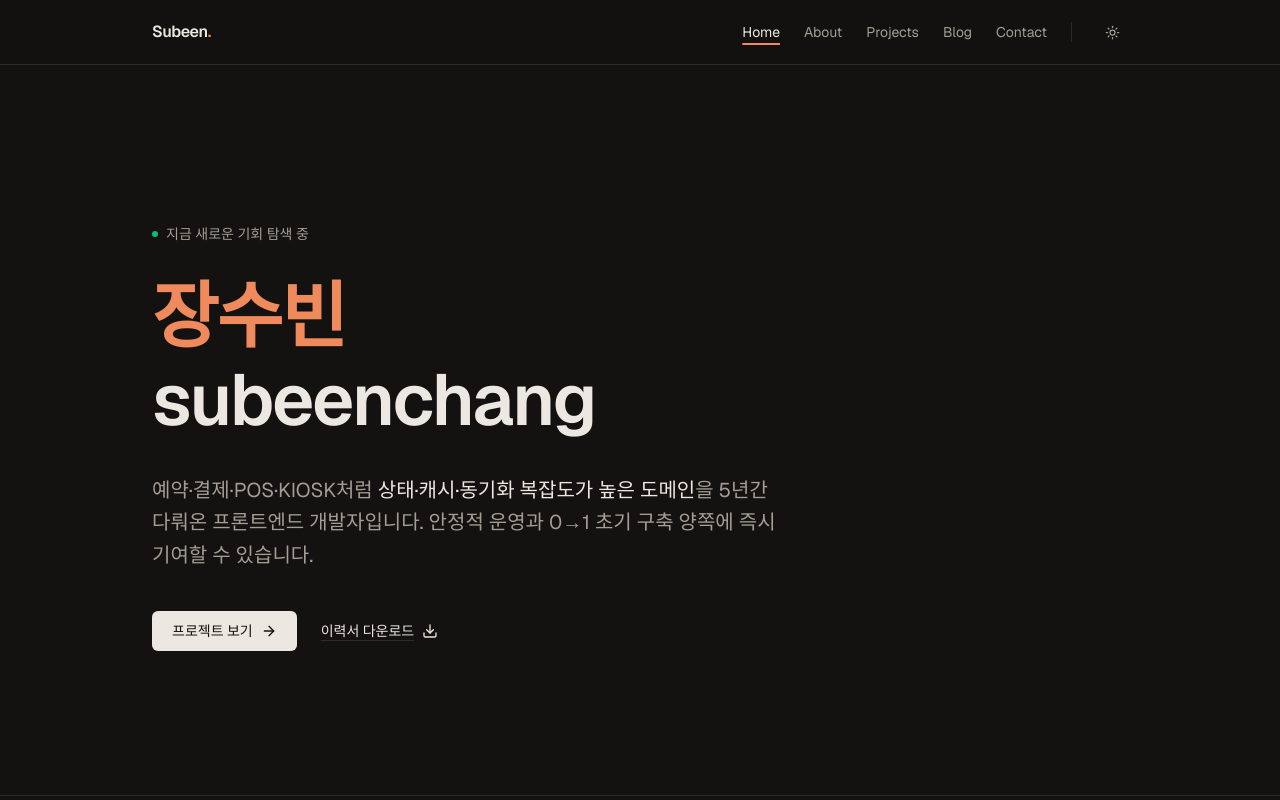
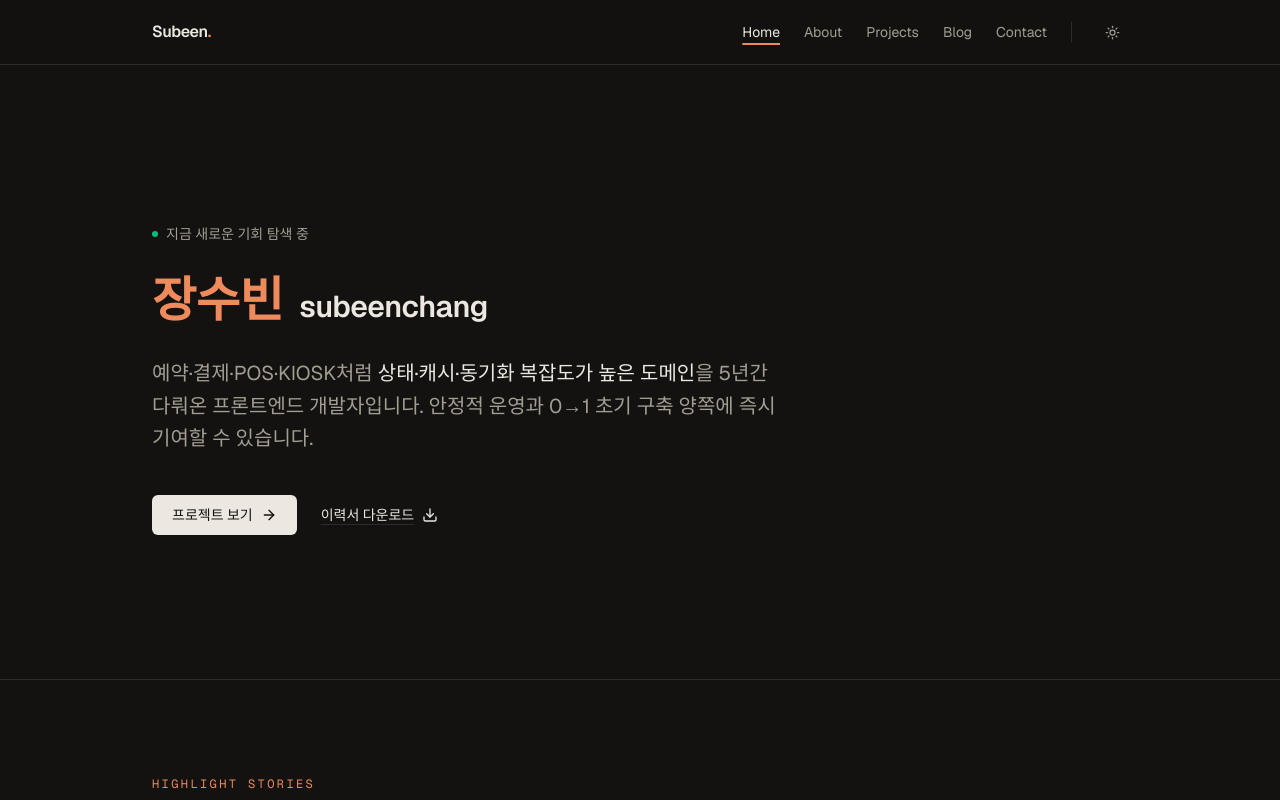
Before and after one commit to shuobyian/portfolio, a Next.js app: page / in a window 1280 px wide. Shown: the top 800 px of the page. Built offline with nearby package versions, Linux system fonts and the light colour scheme; a web font is replaced by a local one.

Commit message:
style(home): 히어로 이름 크기 축소, 영문 이름을 한글 이름 오른쪽에 배치
Co-Authored-By: Claude Opus 5.5 <noreply@anthropic.com>

```diff
--- a/src/app/page.tsx
+++ b/src/app/page.tsx
@@ -54,10 +54,9 @@ export default function Home() {
               <span className="size-1.5 rounded-full bg-emerald-500" />
               지금 새로운 기회 탐색 중
             </p>
-            <h1 className="mt-8 text-4xl font-semibold leading-[1.15] tracking-tight sm:text-7xl">
-              <span className="text-accent">장수빈</span>
-              <br />
-              subeenchang
+            <h1 className="mt-8 flex flex-wrap items-baseline gap-x-4 font-semibold leading-[1.15] tracking-tight">
+              <span className="text-3xl text-accent sm:text-5xl">장수빈</span>
+              <span className="text-xl sm:text-3xl">subeenchang</span>
             </h1>
             <p className="mt-8 max-w-2xl text-lg leading-relaxed text-muted-foreground sm:text-xl">
               예약·결제·POS·KIOSK처럼{" "}
```
